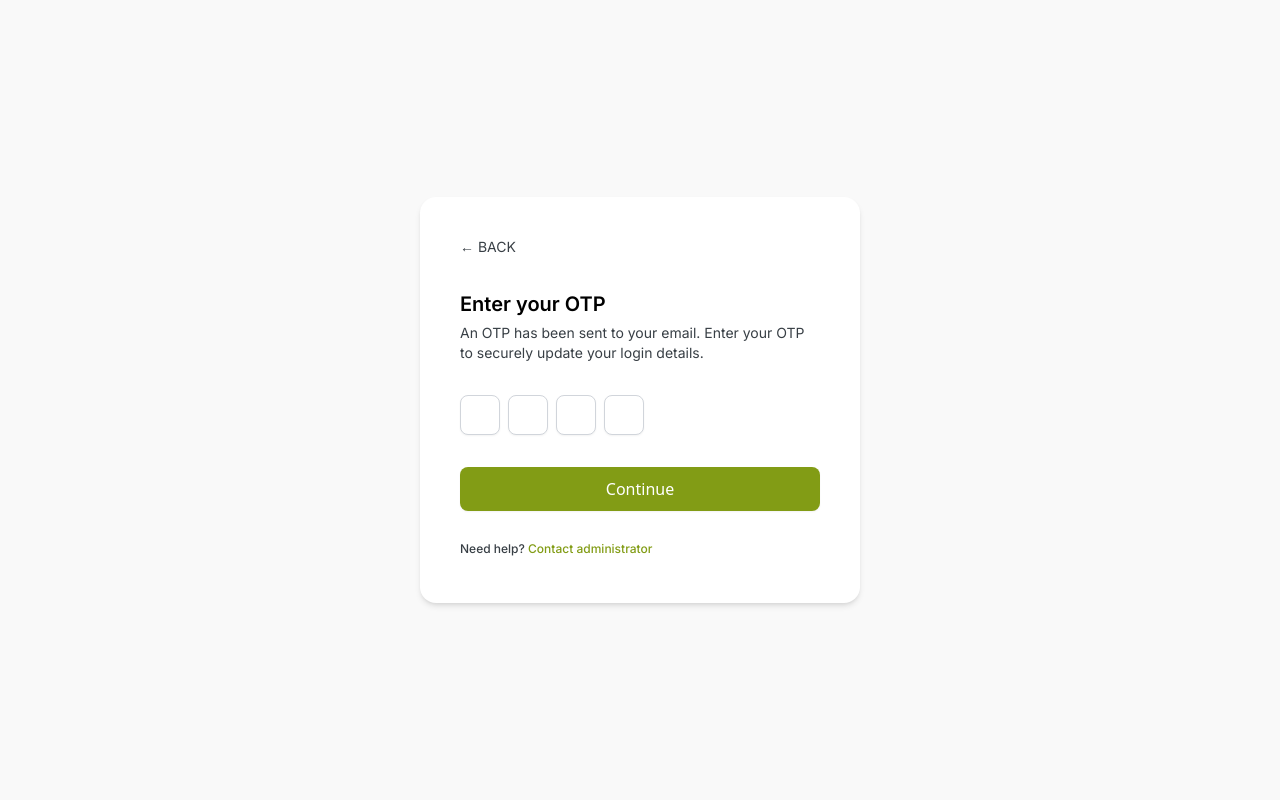
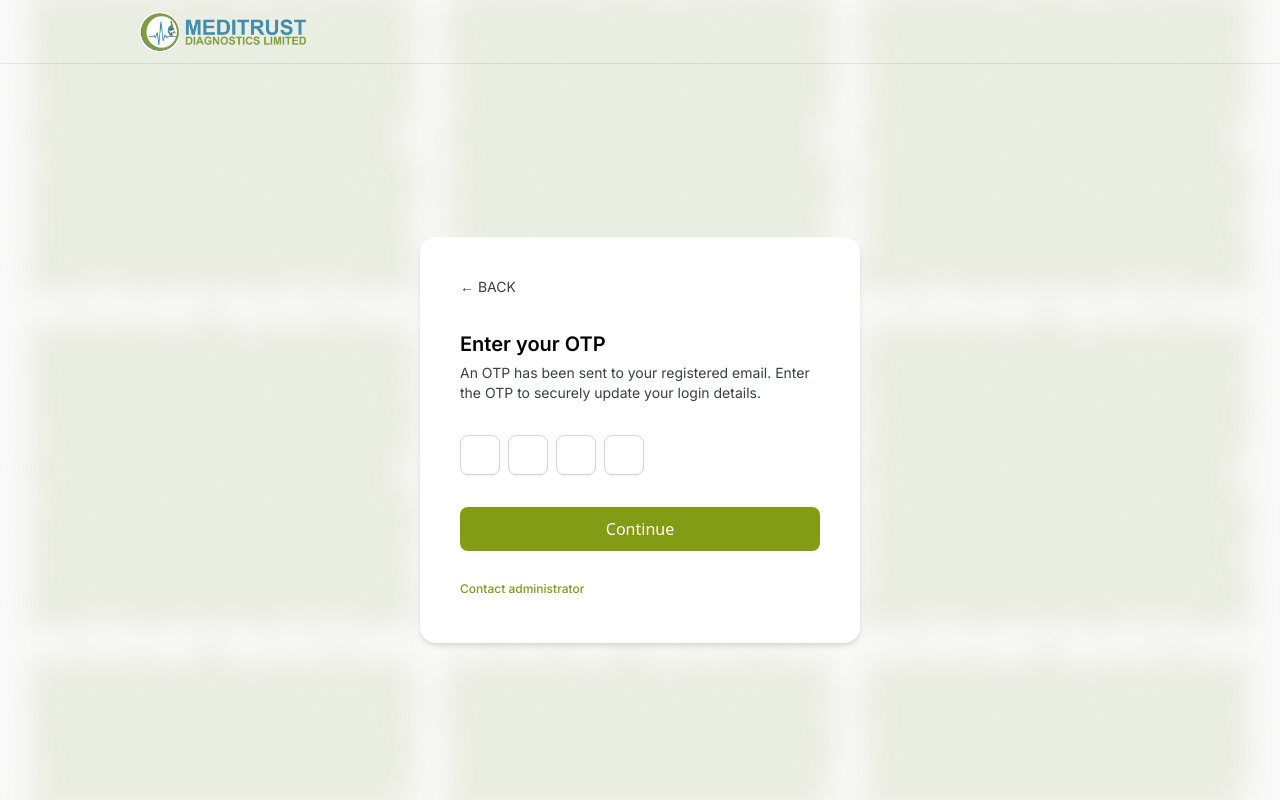
Before and after one commit to Khalid-R-Salis/meditrustdiagnosticslimited_frontend, a React (Vite) app: page /otp in a window 1280 px wide. Built offline with nearby package versions, Linux system fonts and the light colour scheme.

Commit message:
added a background image in auth forms

```diff
--- a/src/pages/authforms/contactadmin.jsx
+++ b/src/pages/authforms/contactadmin.jsx
@@ -1,4 +1,6 @@
 import React, { useState } from "react";
+import bg1 from "../../assets/bg1.png";
+import logo2 from "../../assets/logo2.png";
 
 const ContactAdmin = () => {
   const [formData, setFormData] = useState({
@@ -37,15 +39,37 @@ const ContactAdmin = () => {
 
   const handleBack = (e) => {
     e.preventDefault();
-    window.history.back(); // Go to immediate previous page
+    window.history.back();
   };
 
   return (
     <form
+      action=""
       onSubmit={handleSubmit}
-      className="flex flex-col items-center justify-center min-h-screen bg-[#f9f9f9] px-4"
+      style={{
+        backgroundImage: `url(${bg1})`,
+        backgroundSize: "cover",
+        backgroundPosition: "center",
+      }}
+      className="flex flex-col items-center justify-center min-h-screen gap-[8px] bg-[#f9f9f9]"
     >
-      <div className="bg-white p-[40px] rounded-[24px] shadow-md w-full max-w-[500px]">
+      <div
+        className="absolute top-0 left-0 w-full flex items-center"
+        style={{
+          borderBottom: "1px solid rgba(0, 0, 0, 0.08)",
+          height: "64px",
+        }}
+      >
+        <a href="/">
+          {" "}
+          <img
+            src={logo2}
+            alt="Logo"
+            className="h-[40px] w-[166px] ml-[140px] mt-6 mb-6"
+          />
+        </a>
+      </div>
+      <div className="bg-white p-[40px] rounded-[24px] shadow-md w-full max-w-[500px] z-10">
         <div className="mb-8 text-[#383F45] text-[14px] font-inter font-normal leading-[20px]">
           <a href="#" onClick={handleBack}>
             ← BACK
--- a/src/pages/authforms/login.jsx
+++ b/src/pages/authforms/login.jsx
@@ -1,4 +1,6 @@
 import React, { useState } from "react";
+import bg1 from "../../assets/bg1.png";
+import logo2 from "../../assets/logo2.png";
 
 const Login = () => {
   const [showPassword, setShowPassword] = useState(false);
@@ -44,8 +46,30 @@ const Login = () => {
     <form
       action=""
       onSubmit={handleSubmit}
+      style={{
+        backgroundImage: `url(${bg1})`,
+        backgroundSize: "cover",
+        backgroundPosition: "center",
+      }}
       className="flex flex-col items-center justify-center min-h-screen gap-[8px] bg-[#f9f9f9]"
     >
+      <div
+        className="absolute top-0 left-0 w-full flex items-center"
+        style={{
+          borderBottom: "1px solid rgba(0, 0, 0, 0.08)",
+          height: "64px",
+        }}
+      >
+        <a href="/">
+          {" "}
+          <img
+            src={logo2}
+            alt="Logo"
+            className="h-[40px] w-[166px] ml-[140px] mt-6 mb-6"
+          />
+        </a>
+      </div>
+
       {/* Login Box */}
       <div className="bg-[#FFF] p-[40px] rounded-[24px] shadow-md w-[440px]">
         <div className="mb-[32px]">
--- a/src/pages/authforms/newpassword.jsx
+++ b/src/pages/authforms/newpassword.jsx
@@ -1,4 +1,6 @@
 import React, { useState } from "react";
+import bg1 from "../../assets/bg1.png";
+import logo2 from "../../assets/logo2.png";
 
 const Newpassword = () => {
   const [newPassword, setNewPassword] = useState("");
@@ -30,11 +32,34 @@ const Newpassword = () => {
     "bg-[#FFFBFA] shadow-[0_2px_5px_0_rgba(243,65,65,0.08),_0_0_0_2px_rgba(243,65,65,0.40),_0_1px_1px_0_rgba(0,0,0,0.12)]";
 
   return (
+    <div
+      style={{
+        backgroundImage: `url(${bg1})`,
+        backgroundSize: "cover",
+        backgroundPosition: "center",
+      }}
+      className="flex flex-col items-center justify-center min-h-screen gap-[8px] bg-[#f9f9f9] relative"
+    >
+      <div
+        className="absolute top-0 left-0 w-full flex items-center"
+        style={{
+          borderBottom: "1px solid rgba(0, 0, 0, 0.08)",
+          height: "64px",
+        }}
+      >
+        <a href="/">
+          <img
+            src={logo2}
+            alt="Logo"
+            className="h-[40px] w-[166px] ml-[140px] mt-6 mb-6"
+          />
+        </a>
+      </div>
       <form
         onSubmit={handleSubmit}
-      className="flex flex-col items-center justify-center min-h-screen gap-[8px] bg-[#f9f9f9]"
+        className="flex flex-col items-center justify-center gap-[8px] w-full"
       >
-      <div className="bg-white p-[40px] rounded-[24px] shadow-md w-[440px]">
+        <div className="bg-white p-[40px] rounded-[24px] shadow-md w-[440px] mt-[80px]">
           <div className="mb-[32px]">
             <h1 className="text-black font-inter text-[20px] font-semibold leading-[30px]">
               You’re Almost There
@@ -109,6 +134,7 @@ const Newpassword = () => {
           </p>
         </div>
       </form>
+    </div>
   );
 };
 
--- a/src/pages/authforms/otp.jsx
+++ b/src/pages/authforms/otp.jsx
@@ -1,5 +1,7 @@
 import React, { useRef, useState } from "react";
 import { useNavigate } from "react-router-dom";
+import bg1 from "../../assets/bg1.png";
+import logo2 from "../../assets/logo2.png";
 
 const OTPInput = () => {
   const length = 4;
@@ -48,8 +50,30 @@ const OTPInput = () => {
   };
 
   return (
-    <div className="flex flex-col items-center justify-center min-h-screen gap-[8px] bg-[#f9f9f9]">
-      <div className="bg-white p-[40px] rounded-2xl shadow-md w-[440px]">
+    <div
+      style={{
+        backgroundImage: `url(${bg1})`,
+        backgroundSize: "cover",
+        backgroundPosition: "center",
+      }}
+      className="flex flex-col items-center justify-center min-h-screen gap-[8px] bg-[#f9f9f9] relative"
+    >
+      <div
+        className="absolute top-0 left-0 w-full flex items-center"
+        style={{
+          borderBottom: "1px solid rgba(0, 0, 0, 0.08)",
+          height: "64px",
+        }}
+      >
+        <a href="/">
+          <img
+            src={logo2}
+            alt="Logo"
+            className="h-[40px] w-[166px] ml-[140px] mt-6 mb-6"
+          />
+        </a>
+      </div>
+      <div className="bg-white p-[40px] rounded-2xl shadow-md w-[440px] mt-[80px]">
         <div className="mb-[32px]">
           <div className="mb-8 text-[#383F45] text-[14px] font-inter font-normal leading-[20px]">
             <a href="/emailreset">← BACK</a>
@@ -58,8 +82,8 @@ const OTPInput = () => {
             Enter your OTP
           </h1>
           <p className="text-[#383F45] text-[14px] leading-[20px] font-normal font-inter mt-1">
-            An OTP has been sent to your email. Enter your OTP to securely
-            update your login details.
+            An OTP has been sent to your registered email. Enter the OTP to
+            securely update your login details.
           </p>
         </div>
 
@@ -100,12 +124,9 @@ const OTPInput = () => {
         </form>
 
         <p className="text-[12px] text-[#383F45] font-[500] text-left font-inter leading-[28px]">
-          <p className="text-[12px] text-[#383F45] font-medium text-left font-inter leading-[28px]">
-            Need help?{" "}
-            <span className="text-[#829C15] cursor-pointer">
-              <a href="/contactadmin">Contact administrator</a>
-            </span>
-          </p>
+          <span className="text-[#829C15] cursor-pointer">
+            <a href="/contactadmin">Contact administrator</a>
+          </span>
         </p>
       </div>
     </div>
--- a/src/pages/authforms/resetpwdemail.jsx
+++ b/src/pages/authforms/resetpwdemail.jsx
@@ -1,5 +1,7 @@
 import React, { useState } from "react";
 import { useNavigate } from "react-router-dom";
+import bg1 from "../../assets/bg1.png";
+import logo2 from "../../assets/logo2.png";
 
 const Resetpassword = () => {
   const [email, setEmail] = useState("");
@@ -8,24 +10,42 @@ const Resetpassword = () => {
 
   const handleSubmit = (e) => {
     e.preventDefault();
-
-    // Simulate an invalid email check
     if (email !== "test@gmail.com") {
       setError(true);
       return;
     }
-
     console.log("Reset link sent to:", email);
     setEmail("");
     setError(false);
-
     navigate("/otp");
   };
 
   return (
-    <div className="flex flex-col items-center justify-center min-h-screen gap-[8px] bg-[#f9f9f9]">
+    <div
+      style={{
+        backgroundImage: `url(${bg1})`,
+        backgroundSize: "cover",
+        backgroundPosition: "center",
+      }}
+      className="flex flex-col items-center justify-center min-h-screen gap-[8px] bg-[#f9f9f9] relative"
+    >
+      <div
+        className="absolute top-0 left-0 w-full flex items-center"
+        style={{
+          borderBottom: "1px solid rgba(0, 0, 0, 0.08)",
+          height: "64px",
+        }}
+      >
+        <a href="/">
+          <img
+            src={logo2}
+            alt="Logo"
+            className="h-[40px] w-[166px] ml-[140px] mt-6 mb-6"
+          />
+        </a>
+      </div>
       {/* Reset Password Box */}
-      <div className="bg-white p-[40px] rounded-2xl shadow-md w-[440px]">
+      <div className="bg-white p-[40px] rounded-2xl shadow-md w-[440px] mt-[80px]">
         <div className="mb-[32px]">
           <div className="mb-8 text-[#383F45] text-[14px] font-inter font-normal leading-[20px]">
             <a href="/login">← BACK</a>
```
Also changed, not shown: src/assets/bg1.png (added), src/assets/logo2.png (added). Lines whose indentation alone changed are shown as unchanged.
